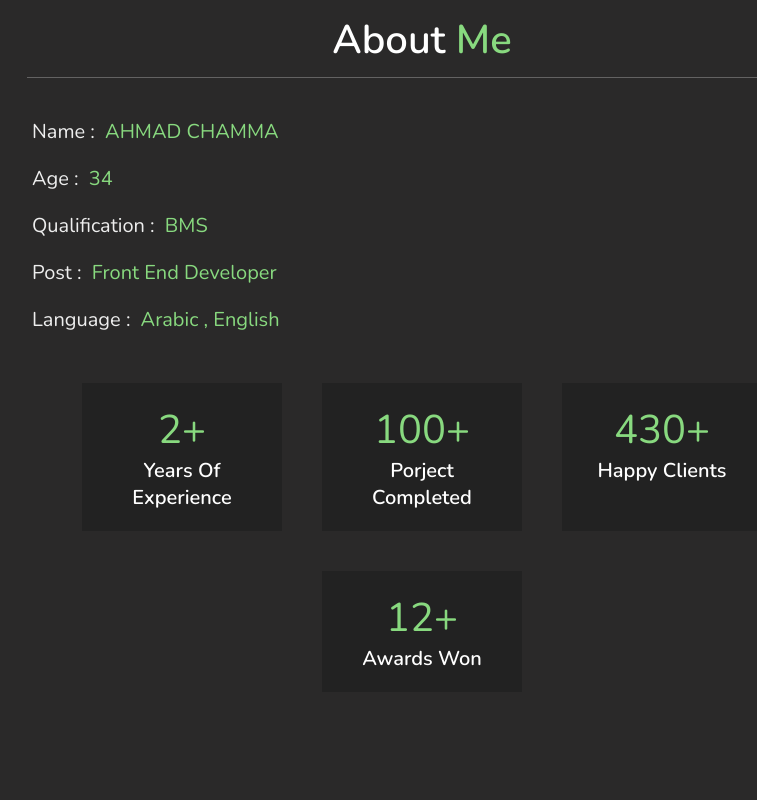
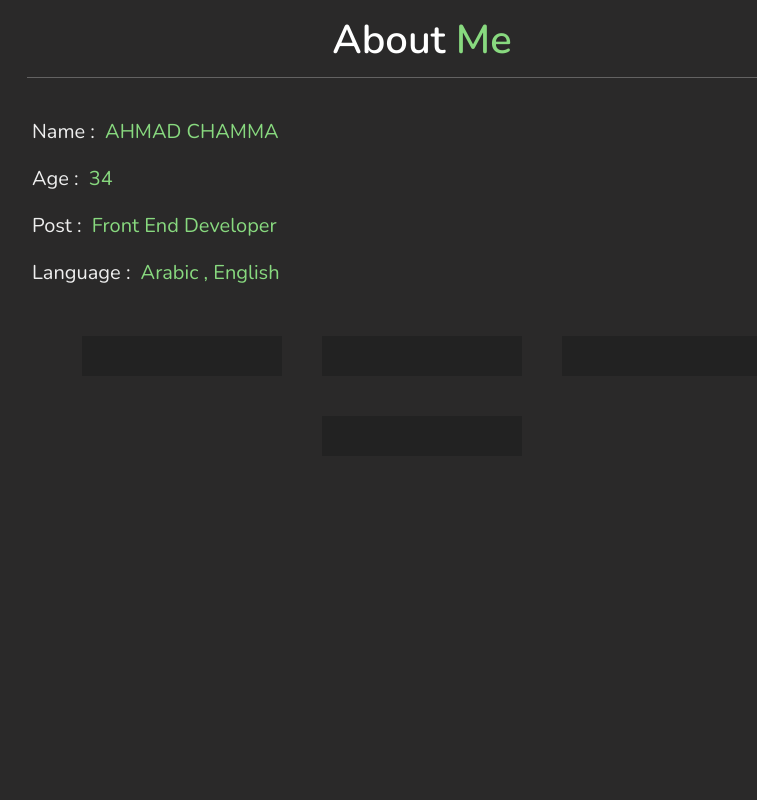
Before and after one commit to a-chamma/portfolio, a plain HTML site: page index.html in a window 1280 px wide. Shown: the part 807-1607 px from the top of the page, without its empty margins (393-1150 px from the left). Drawn offline with nearby package versions, Linux system fonts and the light colour scheme.

Commit message:
index.html has been modified

```diff
--- a/index.html
+++ b/index.html
@@ -67,7 +67,7 @@
     <div class="info">
         <h3> <span> name : </span> AHMAD CHAMMA </h3>
         <h3> <span> age : </span> 34 </h3>
-        <h3> <span> qualification : </span> BMS </h3>
+
         <h3> <span> post : </span> front end developer </h3>
         <h3> <span> language : </span> Arabic , English </h3>
 
@@ -76,23 +76,24 @@
     <div class="counter">
 
         <div class="box">
-            <span>2+</span>
-            <h3>years of experience</h3>
+            <span></span>
+            <h3></h3>
+
         </div>
 
         <div class="box">
-            <span>100+</span>
-            <h3>porject completed</h3>
+            <span></span>
+            <h3></h3>
         </div>
 
         <div class="box">
-            <span>430+</span>
-            <h3>happy clients</h3>
+            <span></span>
+            <h3></h3>
         </div>
 
         <div class="box">
-            <span>12+</span>
-            <h3>awards won</h3>
+            <span></span>
+            <h3></h3>
         </div>
 
     </div>
@@ -214,7 +215,7 @@
                 </a>
             </h3>
 
-            <h3> <i class="fas fa-phone"></i> +111-222-3333 </h3>
+            <h3> <i class="fas fa-phone"></i> 0400110011 </h3>
             <h3> <i class="fas fa-map-marker-alt"></i> basshill , sydney </h3>
         </div>
 
```
